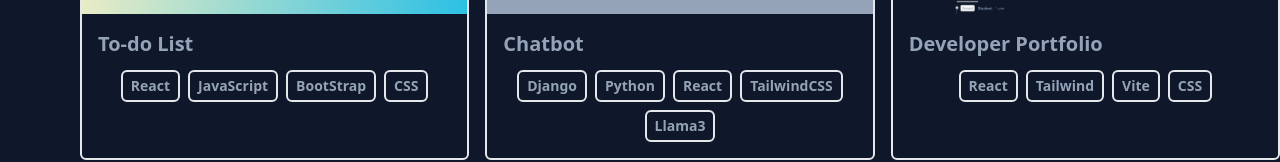
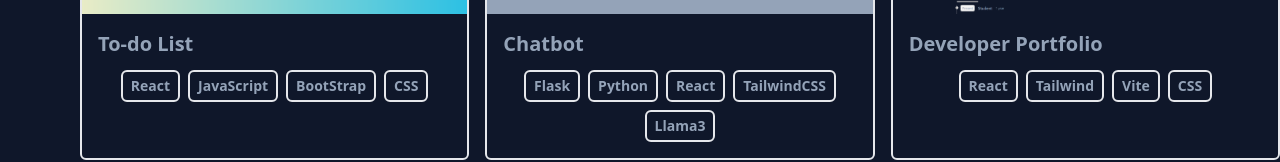
Before and after one commit to JosephL17/JosephL17.github.io, a React (Vite) app: page / in a window 1280 px wide. Shown: the part 616-778 px from the top of the page. Built offline with nearby package versions, Linux system fonts and the light colour scheme.

Commit message:
update projects

```diff
--- a/src/data/portfolio.js
+++ b/src/data/portfolio.js
@@ -8,14 +8,14 @@
     {
         title: 'Chatbot',
         imgUrl: './assets/Chatbot_project.png',
-        stack: ['Django', 'Python', 'React', 'TailwindCSS', 'Llama3'],
+        stack: ['Flask', 'Python', 'React', 'TailwindCSS', 'Llama3'],
         link: 'https://github.com/JosephL17/Chat_bot'
     },
     {
         title: 'Developer Portfolio',
         imgUrl: './assets/Portfolio.PNG',
         stack: ['React', 'Tailwind', 'Vite', 'CSS'],
-        link: ''
+        link: 'https://josephl17.github.io/'
     },
 
 
```
